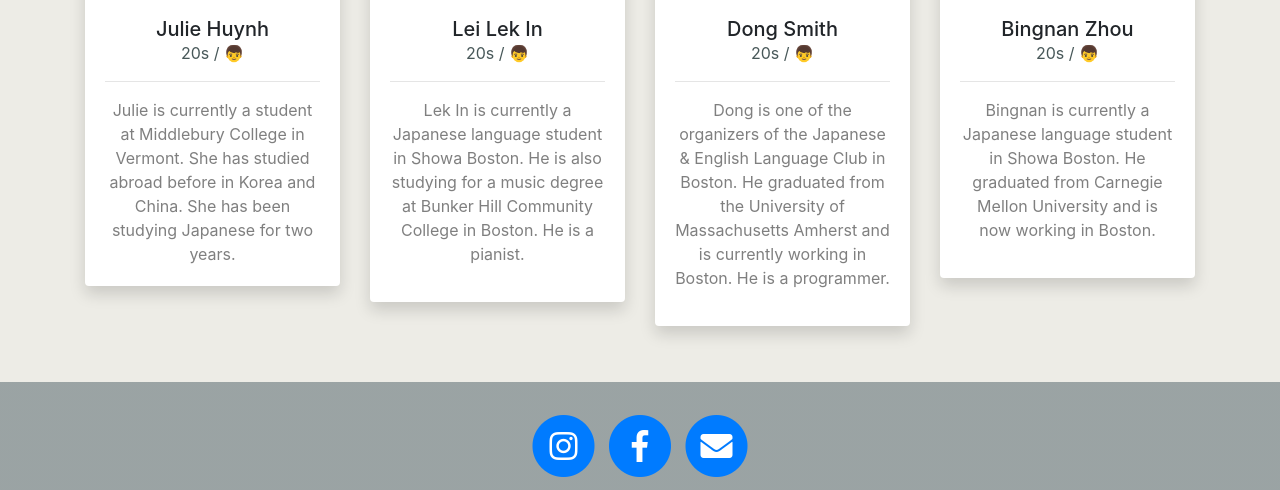
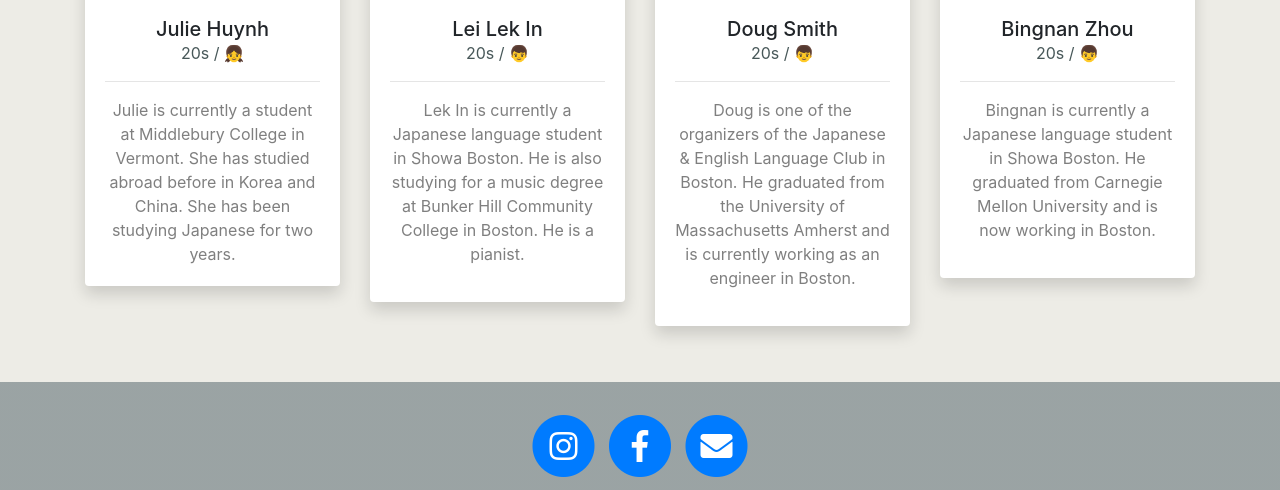
Before and after one commit to bnzhou/cei, a website with bundled scripts: page 2019.html in a window 1280 px wide. Shown: the part 798-1288 px from the top of the page. Built offline with nearby package versions, Linux system fonts and the light colour scheme.

Commit message:
updated the profile

```diff
--- a/2019.html
+++ b/2019.html
@@ -156,7 +156,7 @@
                     <img src="img/participants/cei.png" class="card-img-top" alt="...">
                     <div class="card-body text-center">
                         <h5 class="card-title mb-0">Julie Huynh</h5>
-                        <div class="card-text text-sabi">20s / 👦 </div>
+                        <div class="card-text text-sabi">20s / 👧 </div>
                         <hr>
                         <div class="card-text text-black-50">Julie is currently a student at Middlebury College in Vermont. She has studied abroad before in Korea and China. She has been studying Japanese for two years.
                         </div>
@@ -181,10 +181,11 @@
                 <div class="card border-0 shadow">
                     <img src="img/participants/cei.png" class="card-img-top" alt="...">
                     <div class="card-body text-center">
-                        <h5 class="card-title mb-0">Dong Smith</h5>
+                        <h5 class="card-title mb-0">Doug Smith</h5>
                         <div class="card-text text-sabi">20s / 👦</div>
                         <hr>
-                        <p class="text-black-50">Dong is one of the organizers of the Japanese & English Language Club in Boston. He graduated from the University of Massachusetts Amherst and is currently working in Boston.  He is a programmer.
+                        <p class="text-black-50">Doug is one of the organizers of the Japanese & English Language Club in Boston. He graduated from the University of Massachusetts Amherst and is currently working as an engineer in Boston.
+
                         </p>
                     </div>
                 </div>
```
